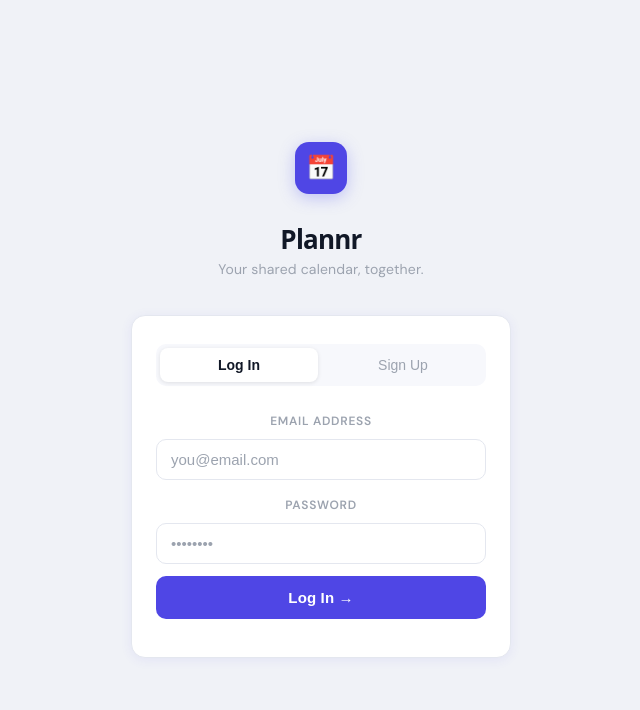
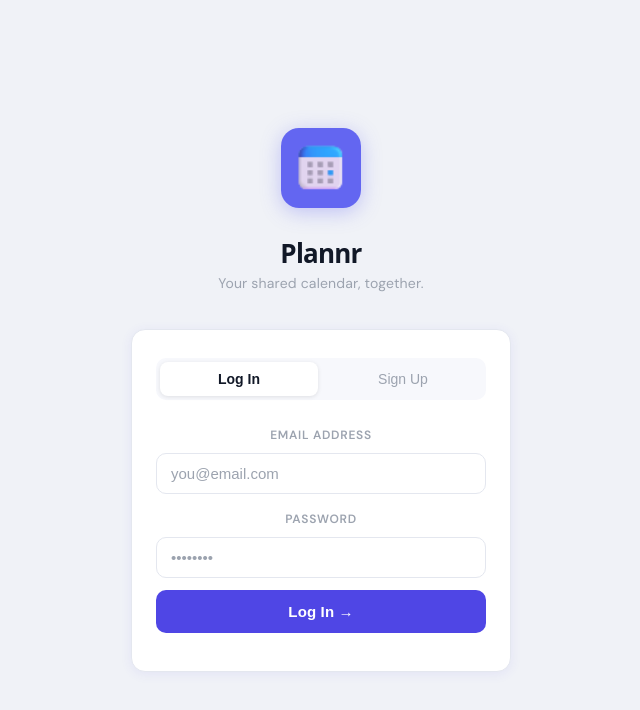
Before and after one commit to ryangrein1/SharedCal, a React (Vite) app: page / in a window 1280 px wide. Shown: the top 710 px of the page, without its empty margins (319-959 px from the left). Built offline with nearby package versions, Linux system fonts and the light colour scheme.

Commit message:
Pic login

```diff
--- a/src/App.jsx
+++ b/src/App.jsx
@@ -616,7 +616,7 @@ export default function App(){
       <div style={{width:"100%",maxWidth:380}}>
         {/* Brand */}
         <div style={{textAlign:"center",marginBottom:32}}>
-          <div style={{width:52,height:52,borderRadius:14,background:"var(--accent)",display:"flex",alignItems:"center",justifyContent:"center",fontSize:24,margin:"0 auto 14px",boxShadow:"0 4px 16px rgba(99,102,241,0.35)"}}>📅</div>
+          <img src="/apple-touch-icon.png" style={{width:80,height:80,borderRadius:18,margin:"0 auto 14px",display:"block",boxShadow:"0 4px 20px rgba(99,102,241,0.35)"}}/>
           <h1 style={{fontSize:26,fontWeight:800,color:"var(--text)",letterSpacing:"-0.03em",marginBottom:4}}>Plannr</h1>
           <p style={{color:"var(--text3)",fontSize:14}}>Your shared calendar, together.</p>
         </div>
```
